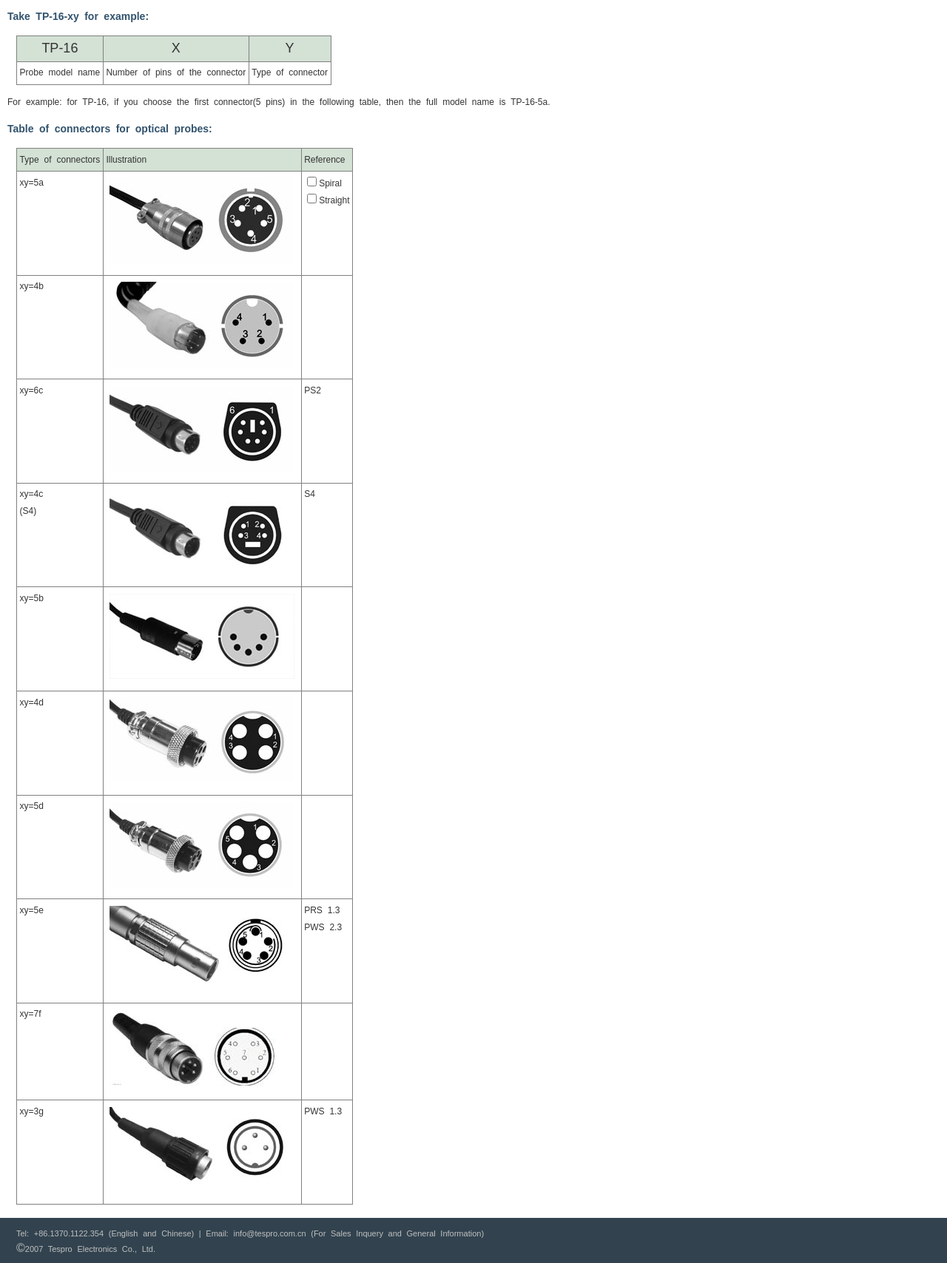
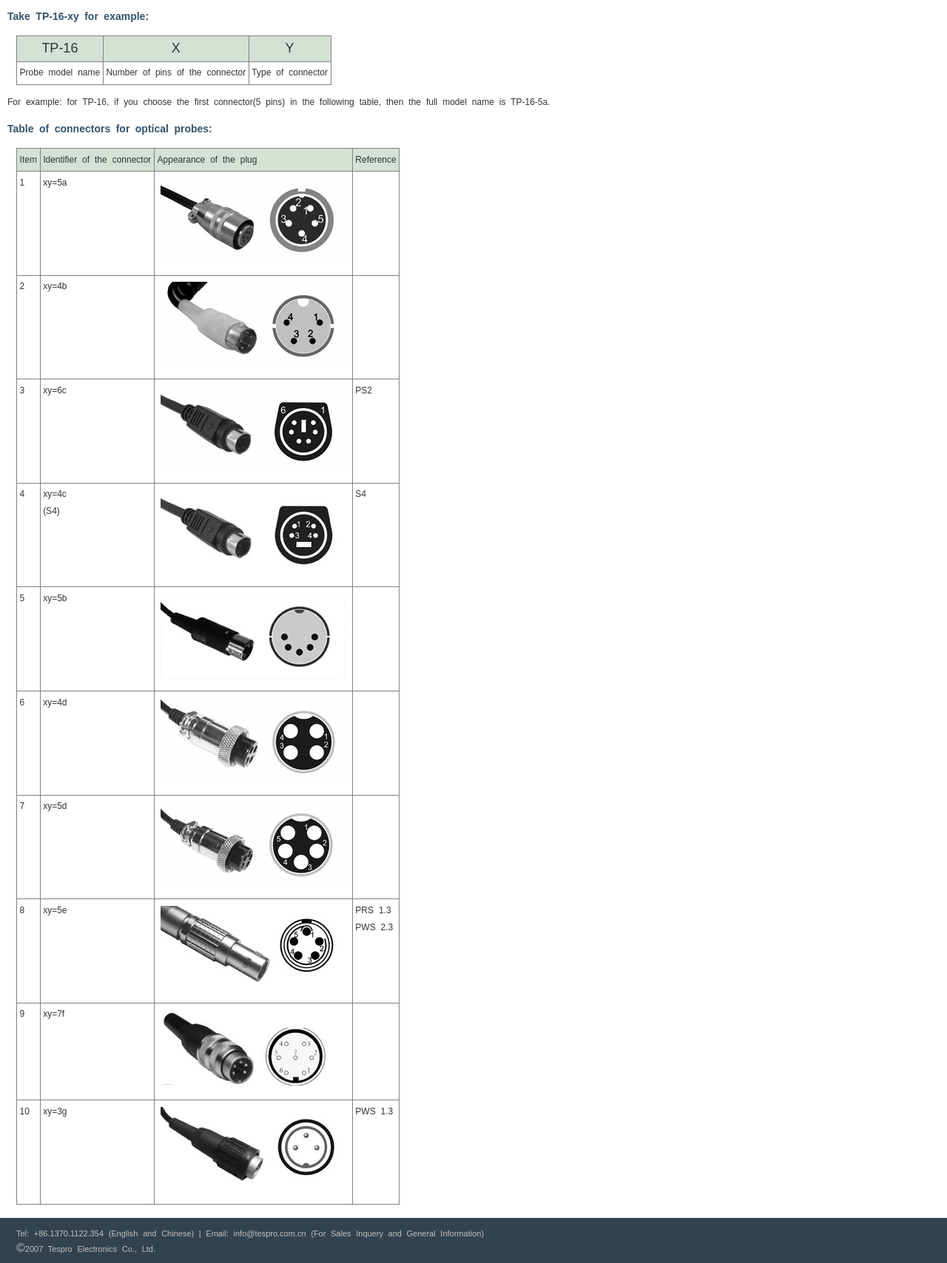
Before and after one commit to yy19901021/tespro.website, a PHP site: page /tespro/en/TP1_option_table.php in a window 1280 px wide. Shown: the part 231-1939 px from the top of the page at 74% size. Run offline with PHP 8.4, Linux system fonts and the light colour scheme.

Commit message:
Update optical probes option table

```diff
--- a/en/TP1_option_table.php
+++ b/en/TP1_option_table.php
@@ -30,61 +30,69 @@
 		<table class="DataTable">
 			<thead>
 			<tr>
-				<td>Type of connectors</td>
-				<td>Illustration</td>
+				<td>Item</td>
+				<td>Identifier of the connector</td>
+				<td>Appearance of the plug</td>
 				<td>Reference</td>
 			</tr>
 			</thead>
 			<tbody>
 			<tr>
+				<td>1</td>
 				<td>xy=5a</td>
 				<td><img src="images/products/product_TP1_5a.jpg" /></td>
-				<td>
-					<input type="checkbox" />Spiral<br />
-					<input type="checkbox" />Straight
-				</td>
+				<td>				</td>
 			</tr>
 			<tr>
+				<td>2</td>
 				<td>xy=4b</td>
 				<td><img src="images/products/product_TP1_4a.jpg" /></td>
 				<td></td>
 			</tr>
 			<tr>
+				<td>3</td>
 				<td>xy=6c</td>
 				<td><img src="images/products/product_TP1_6a.jpg" /></td>
 				<td>PS2</td>
 			</tr>
 			<tr>
+				<td>4</td>
 				<td>xy=4c<br />(S4)</td>
 				<td><img src="images/products/product_TP1_4b.jpg" /></td>
 				<td>S4</td>
 			</tr>
 			<tr>
+				<td>5</td>
 				<td>xy=5b</td>
 				<td><img src="images/products/product_TP1_5b.jpg" /></td>
 				<td></td>
 			</tr>
 			<tr>
+				<td>6</td>
 				<td>xy=4d</td>
 				<td><img src="images/products/product_TP1_4c.jpg" /></td>
 				<td></td>
 			</tr>
 			<tr>
+				<td>7</td>
 				<td>xy=5d</td>
 				<td><img src="images/products/product_TP1_5c.jpg" /></td>
 				<td></td>
 			</tr>
 			<tr>
+				<td>8</td>
 				<td>xy=5e</td>
 				<td><img src="images/products/product_TP1_5d.jpg" /></td>
 				<td>PRS 1.3<br />PWS 2.3</td>
 			</tr>
 			<tr>
+				<td>9</td>
 				<td>xy=7f</td>
 				<td><img src="images/products/product_TP1_7f.jpg" /></td>
 				<td></td>
 			</tr>
 			<tr>
+				<td>10</td>
 				<td>xy=3g</td>
 				<td><img src="images/products/product_TP1_3a.jpg" /></td>
 				<td>PWS 1.3</td>
```
